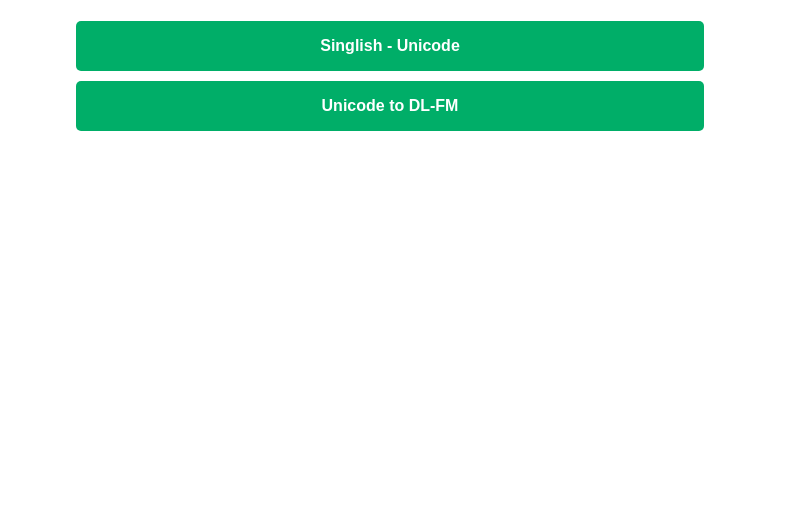
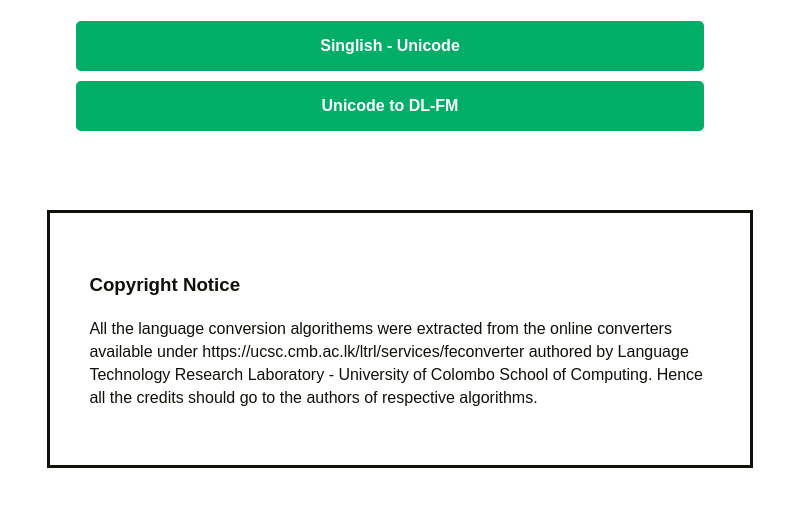
Before and after one commit to sudaraka94/sinhala-rt-converters, an Electron app: page index.html in a window 800 px wide. Shown: the part 69-576 px from the top of the page. Drawn offline with Linux system fonts and the light colour scheme.

Commit message:
Add copyright notice

```diff
--- a/css/main.css
+++ b/css/main.css
@@ -53,3 +53,11 @@ textarea {
 .unicode-output {
     font-family: Iskoola Pota, Nirmala UI, DinaminaUniWeb, Potha, Malithi Web, Arial Unicode MS;
 }
+
+.copyright-notice {
+    text-align: left;
+    padding: 5%;
+    border: #0F1108 solid;
+    margin: 5%;
+    margin-top: 10%;
+}
--- a/index.html
+++ b/index.html
@@ -15,6 +15,13 @@
         <a href="rt-unicode.html" class="button btnFade btnBlueGreen">Singlish - Unicode</a>
         <a href="rt-manel.html" class="button btnFade btnBlueGreen">Unicode to DL-FM</a>
     </div>
+
+    <div class="container copyright-notice">
+        <h3>Copyright Notice</h3>
+        <p>
+            All the language conversion algorithems were extracted from the online converters available under https://ucsc.cmb.ac.lk/ltrl/services/feconverter authored by Language Technology Research Laboratory - University of Colombo School of Computing. Hence all the credits should go to the authors of respective algorithms.
+        </p>
+    </div>
 </body>
 
 </html>
--- a/main.js
+++ b/main.js
@@ -14,6 +14,8 @@ function createWindow () {
     }
   })
 
+  // disable menu for windows and linux
+  win.setMenu(null)
   // and load the index.html of the app.
   win.loadFile('index.html')
 
```
Also changed, not shown: package.json (+9 -8 lines).
